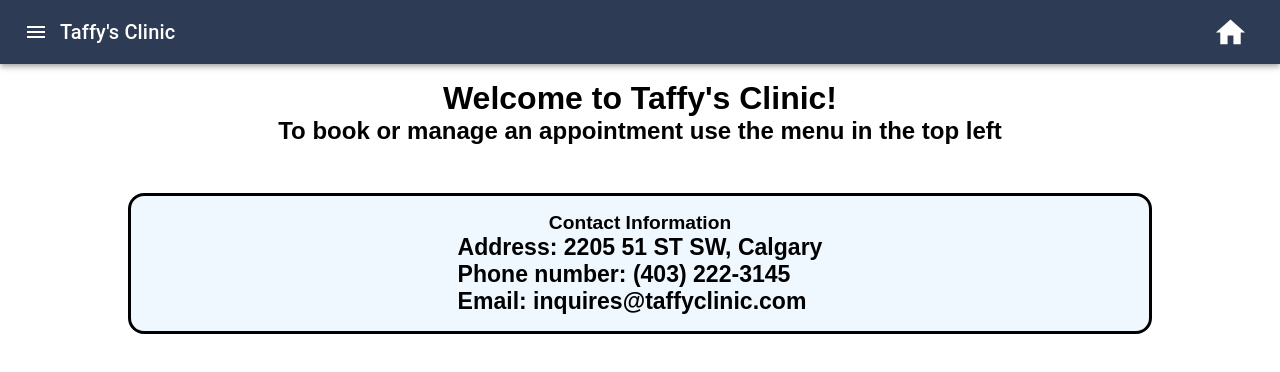
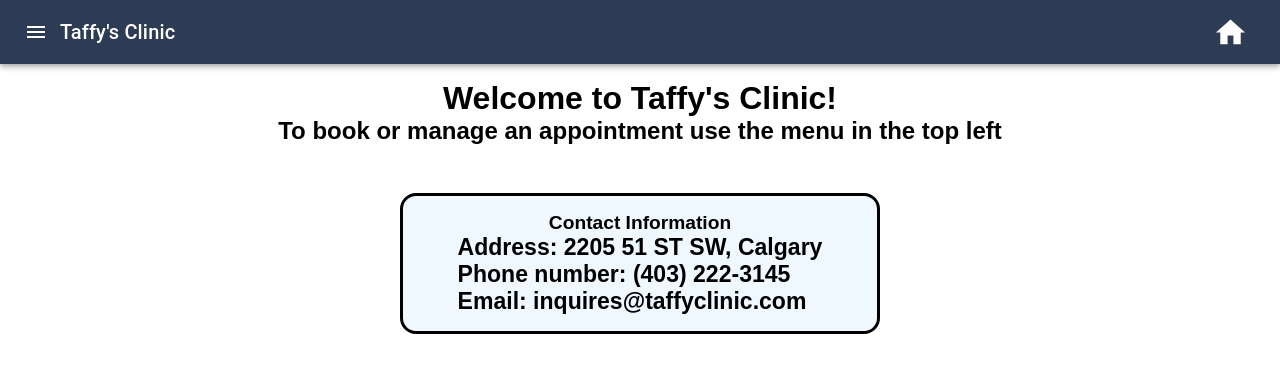
Before and after one commit to Muhammad-I-Hasan/Clinic-Booking-App, a React (Vite) app in the folder client/: page / in a window 1280 px wide. Shown: the top 372 px of the page. Built offline with nearby package versions, Linux system fonts and the light colour scheme.

Commit message:
fixed text

```diff
--- a/client/src/pages/Home.css
+++ b/client/src/pages/Home.css
@@ -19,16 +19,18 @@
     border: 0.2em solid black;
     border-radius: 1em;
     padding: 1em;
-    width: 80%;
+    width: clamp(18rem, 80%, 30rem);
     display: flex;
     flex-flow: column nowrap;
     justify-content: center;
     align-items: center;
+    ;
 
   }
 
 .infobox1 * {
   font-size: 1.2em;
+  overflow-wrap: break-word;
 }
 
 .infoHome {
```
